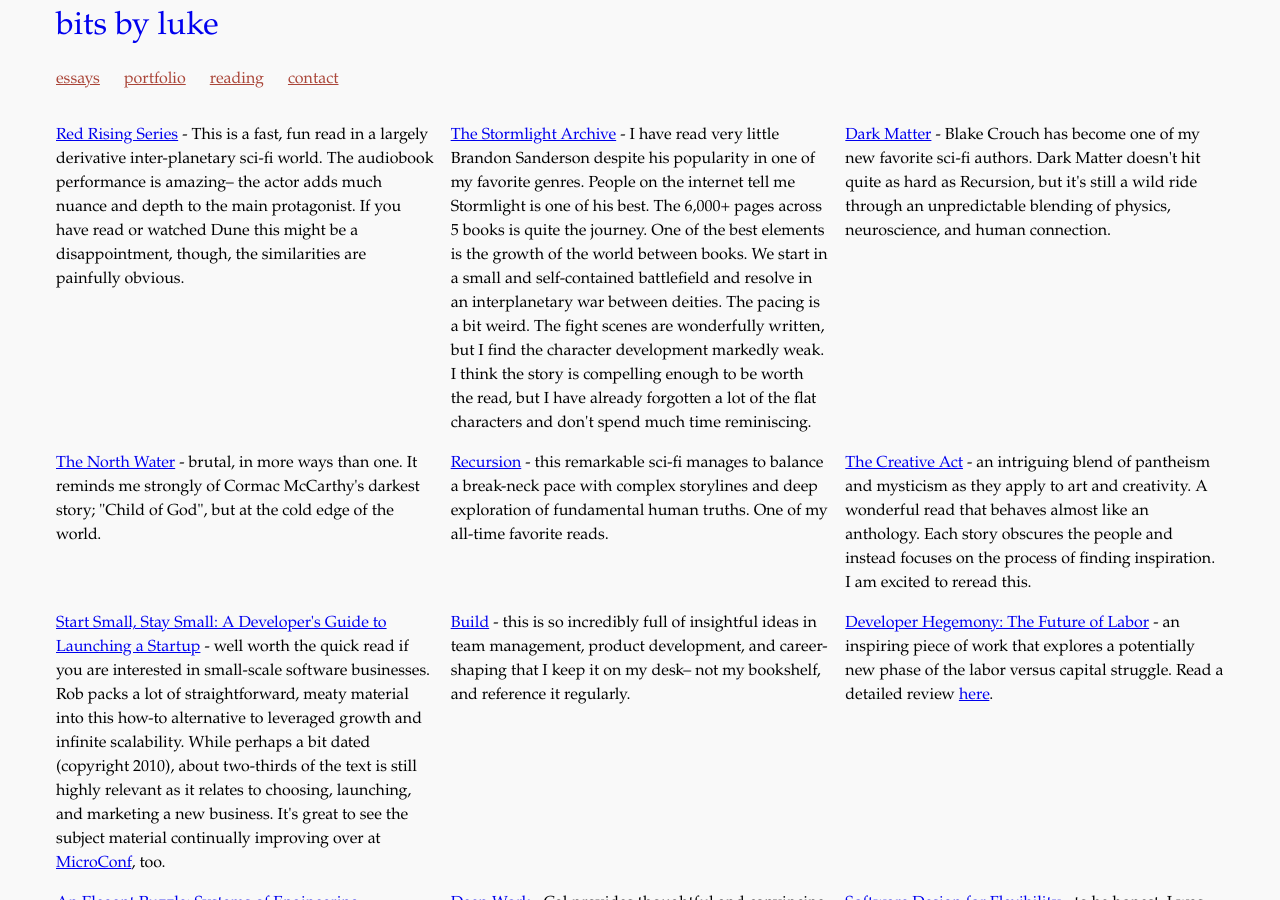
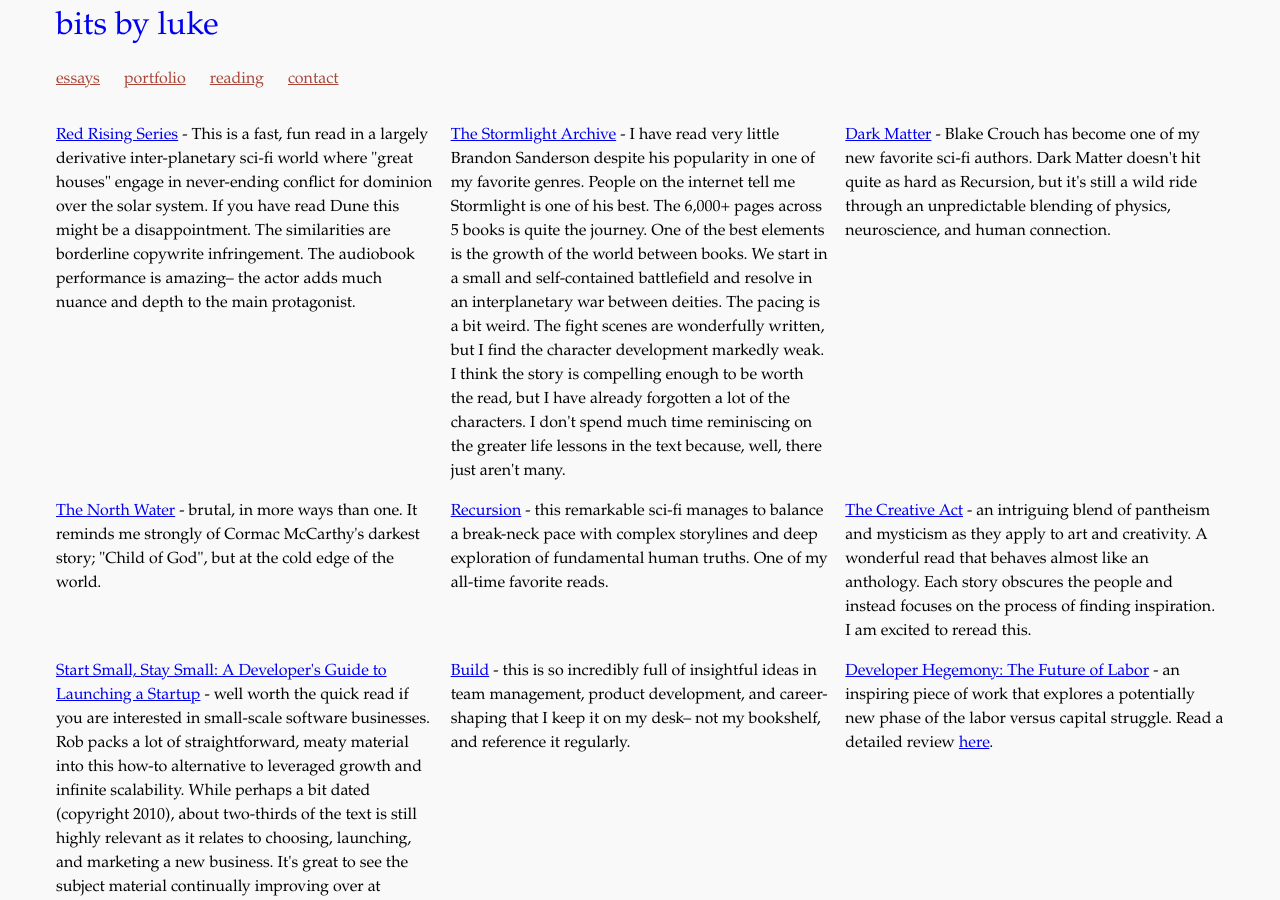
Before and after one commit to lwhorton/lwhorton.github.io, a Jekyll site: the page built from reading.html, in a window 1280 px wide and 900 px high. Built offline with Jekyll 4.4.1, drawn with Linux system fonts in a browser that asks for light colours.

Commit message:
a little more clarity

```diff
--- a/reading.html
+++ b/reading.html
@@ -8,9 +8,11 @@
     <a
       href="https://www.penguinrandomhouse.com/series/RRT/red-rising-series/">Red Rising Series</a>
     - This is a fast, fun read in a largely derivative inter-planetary sci-fi
-    world. The audiobook performance is amazing– the actor adds much nuance and
-    depth to the main protagonist. If you have read or watched Dune this might
-    be a disappointment, though, the similarities are painfully obvious.
+    world where "great houses" engage in never-ending conflict for dominion
+    over the solar system. If you have read Dune this might be a
+    disappointment. The similarities are borderline copywrite infringement. The
+    audiobook performance is amazing– the actor adds much nuance and depth to
+    the main protagonist.
   </li>
 
   <li>
@@ -24,8 +26,8 @@
     deities. The pacing is a bit weird. The fight scenes are wonderfully
     written, but I find the character development markedly weak. I think the
     story is compelling enough to be worth the read, but I have already
-    forgotten a lot of the flat characters and don't spend much time
-    reminiscing.
+    forgotten a lot of the characters. I don't spend much time reminiscing on
+    the greater life lessons in the text because, well, there just aren't many.
   </li>
 
   <li>
```
